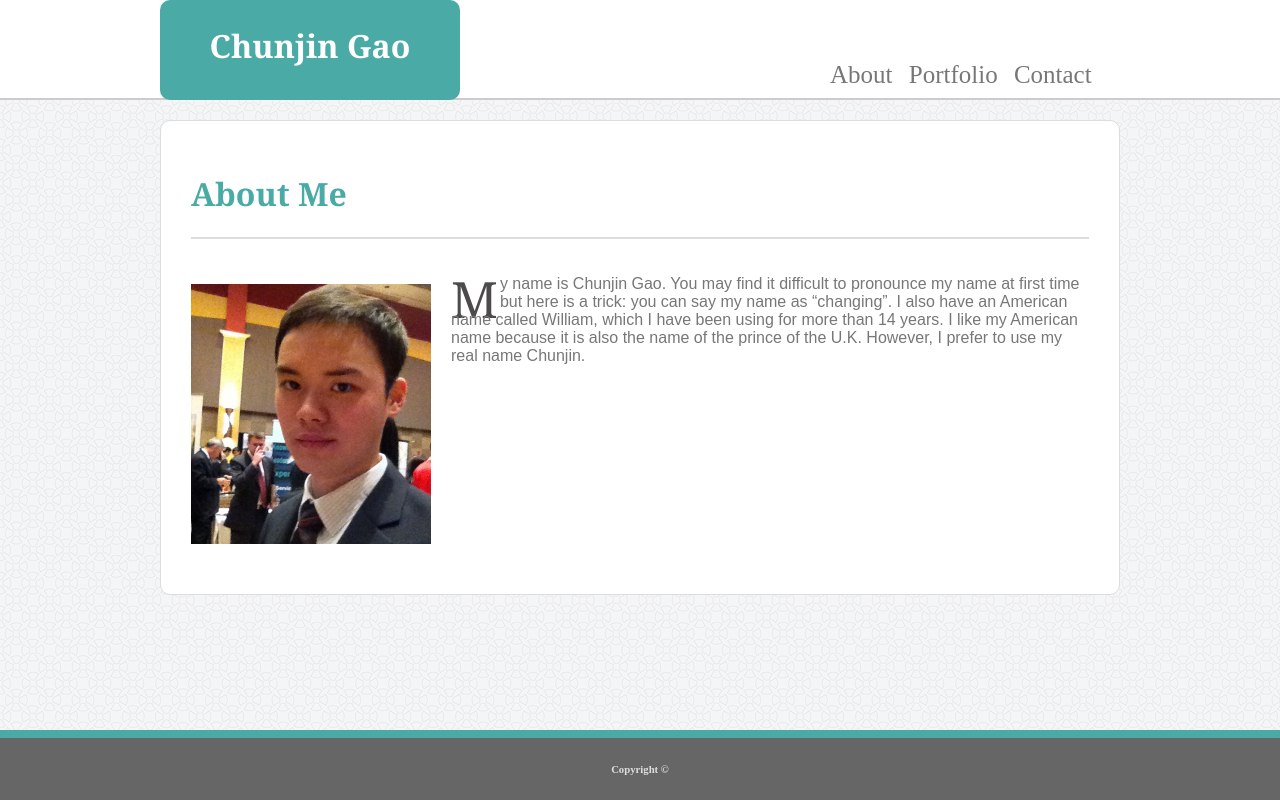
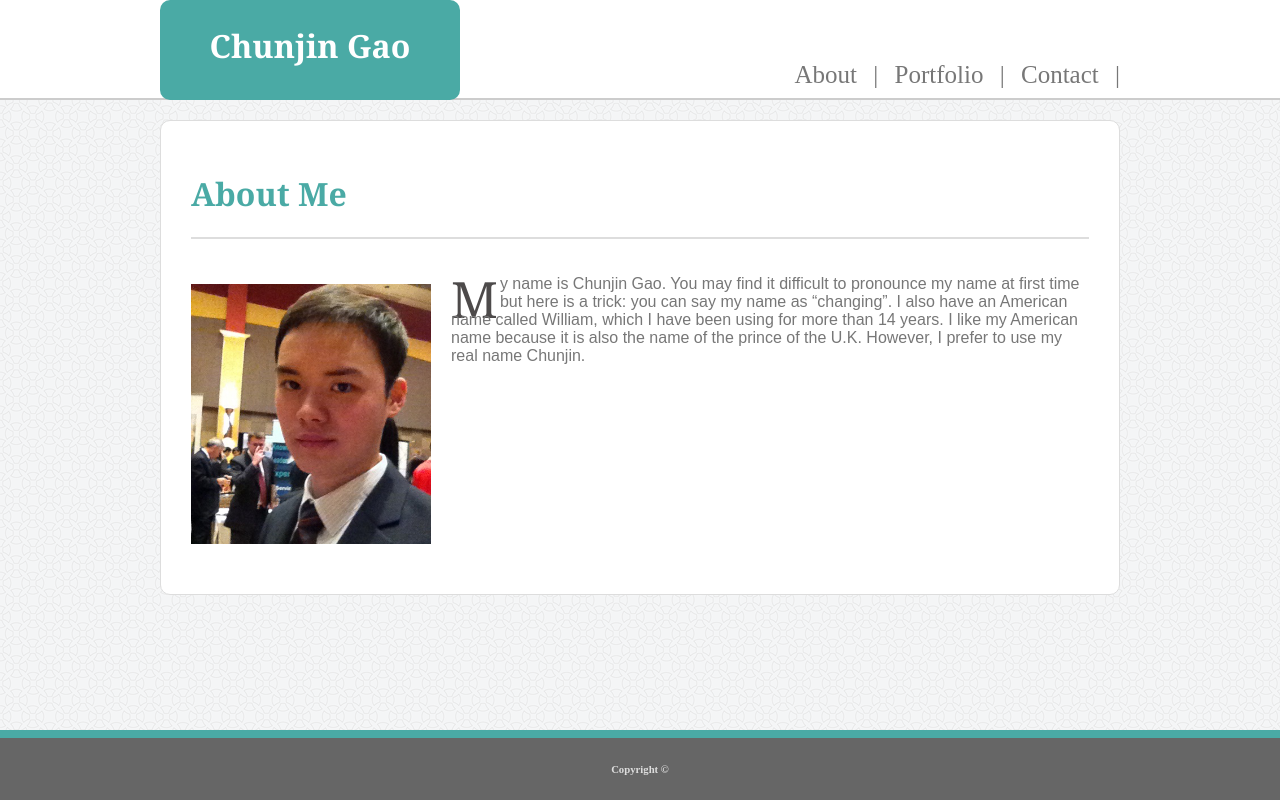
Before and after one commit to Barneybean/Barneybean.github.io, a plain HTML site: page index.html in a window 1280 px wide. Drawn offline with Linux system fonts and the light colour scheme.

Commit message:
fix nav sizing

```diff
--- a/assets/css/style.css
+++ b/assets/css/style.css
@@ -63,7 +63,6 @@ body{
     float:right;
     line-height: 150px;
     font-size: 25px;
-    width:290px;
     height:100px;
     word-spacing:10px;
 }
@@ -72,7 +71,6 @@ body{
 a {
     color: inherit;
     text-decoration: none;
-
 }
 
 a:hover{
--- a/index.html
+++ b/index.html
@@ -18,9 +18,9 @@
 
                 <div class="nav">
 
-                        <a href="index.html">About</a>
-                        <a href="portfolio.html">Portfolio</a>
-                        <a href="contact.html">Contact</a>
+                        <a href="index.html">About |</a>
+                        <a href="portfolio.html">Portfolio |</a>
+                        <a href="contact.html">Contact |</a>
 
                 </div>
             </div>
```
